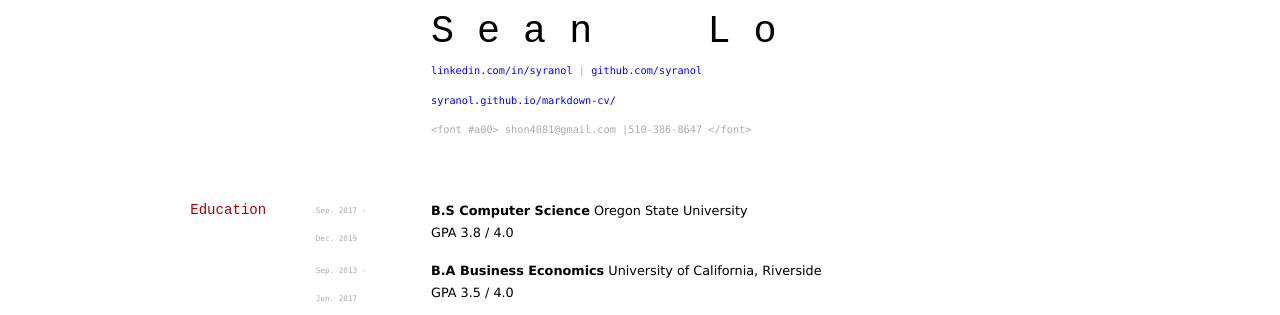
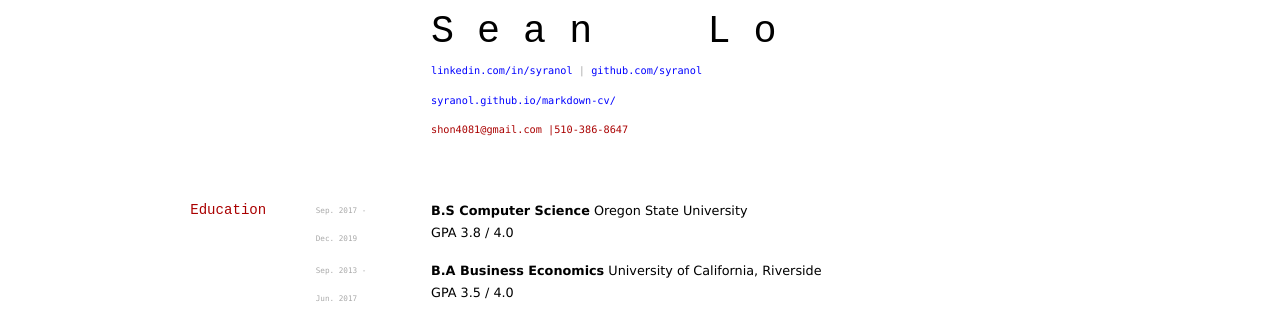
Before and after one commit to elipapa/markdown-cv, a Jekyll site: the page built from index.md, in a window 1280 px wide. Shown: the top 315 px of the page. Built offline with Jekyll 4.4.1, drawn with Linux system fonts in a browser that asks for light colours.

Commit message:
Update index.md

```diff
--- a/index.md
+++ b/index.md
@@ -16,7 +16,7 @@
 </div>
 
 <div id="webaddress">
-  <a><font #a00> shon4081@gmail.com |510-386-8647 </font> </a>
+  <a><font color="#a00"> shon4081@gmail.com |510-386-8647 </font> </a>
 </div>
 ## Education
 
```
